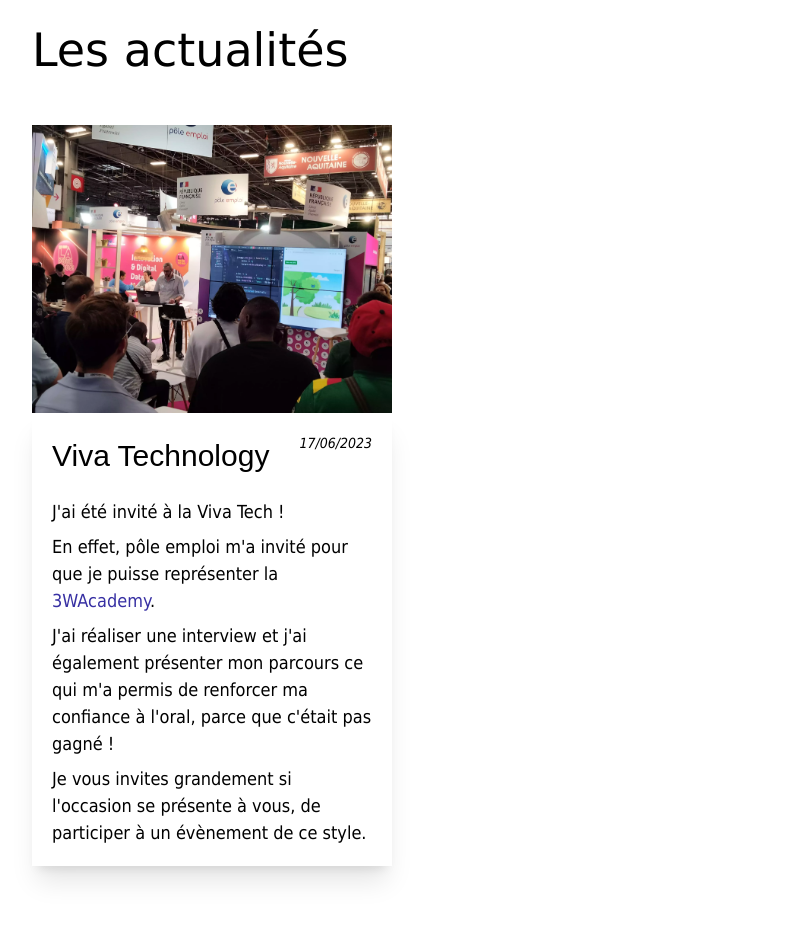
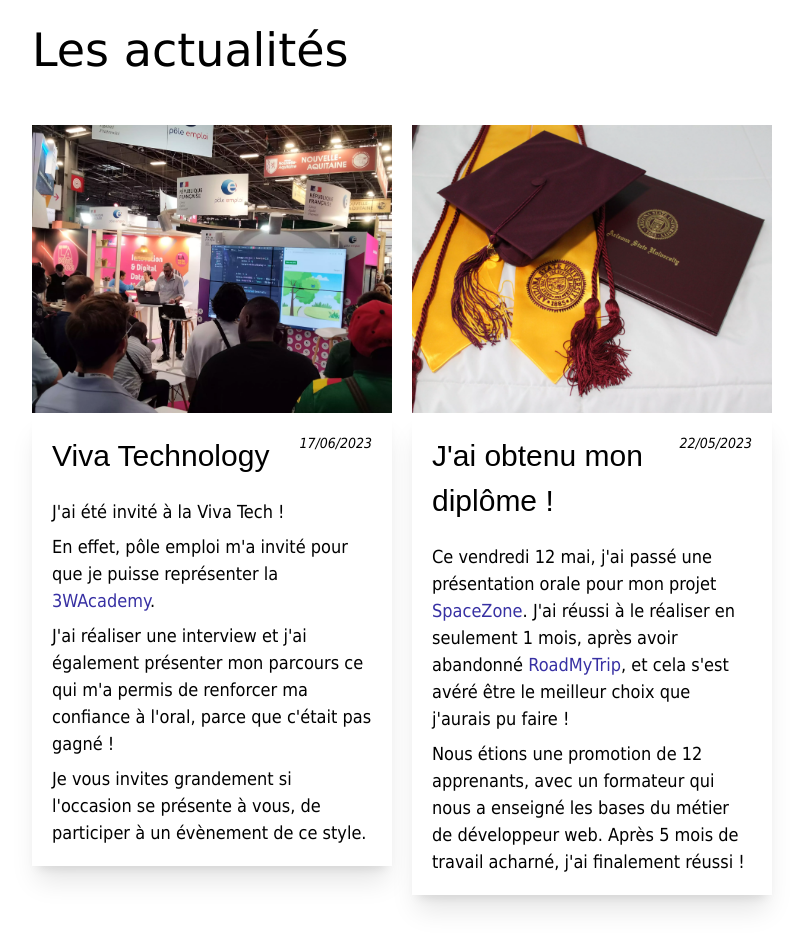
Before and after one commit to Azonesbz/vincentavez, a React (Vite) app in the folder client/: page / in a window 1280 px wide. Shown: the part 880-1829 px from the top of the page, without its empty margins (48-851 px from the left). Built offline with nearby package versions, Linux system fonts and the light colour scheme; a web font is replaced by a local one.

Commit message:
added diploma content to actuality component

```diff
--- a/client/src/components/actuality/cards.jsx
+++ b/client/src/components/actuality/cards.jsx
@@ -16,7 +16,7 @@ export default function Cards() {
                 <div className="embla" ref={vivaRef}>
                     <div className="embla__container">
                         <div className="embla__slide">
-                            <LazyLoad className="min-h-full" once>
+                            <LazyLoad className="min-h-full" once height={250}>
                                 <img
                                     className="min-h-full h-72 object-cover object-center"
                                     src="/viva2.webp"
@@ -25,7 +25,7 @@ export default function Cards() {
                             </LazyLoad>
                         </div>
                         <div className="embla__slide">
-                            <LazyLoad className="min-h-full" once>
+                            <LazyLoad className="min-h-full" once height={250}>
                                 <img
                                     className="min-h-full h-72 object-cover object-center"
                                     src="/viva1.webp"
@@ -51,6 +51,34 @@ export default function Cards() {
 
                 </div>
             </div>
+            <div className="mt-10 flex flex-col col-span-12 md:col-span-4">
+                <div className="embla" ref={vivaRef}>
+                    <div className="embla__container">
+                        <div className="embla__slide">
+                            <LazyLoad className="min-h-full" once height={250}>
+                                <img
+                                    className="min-h-full h-72 object-cover object-center"
+                                    src="/diplome.webp"
+                                    alt="product image"
+                                />
+                            </LazyLoad>
+                        </div>
+                    </div>
+                </div>
+
+                <div className="flex flex-col p-5 shadow-xl">
+
+                    <div className="flex justify-between items-start">
+                        <h2>J'ai obtenu mon diplôme !</h2>
+                        <i className="text-sm">22/05/2023</i>
+                    </div>
+                    <div className="flex flex-col space-y-2 mt-5">
+                        <p>Ce vendredi 12 mai, j'ai passé une présentation orale pour mon projet <a className="text-indigo-800" href="#spacezone">SpaceZone</a>. J'ai réussi à le réaliser en seulement 1 mois, après avoir abandonné <a className="text-indigo-800" href="#roadmytrip">RoadMyTrip</a>, et cela s'est avéré être le meilleur choix que j'aurais pu faire !</p>
+                        <p>Nous étions une promotion de 12 apprenants, avec un formateur qui nous a enseigné les bases du métier de développeur web. Après 5 mois de travail acharné, j'ai finalement réussi !</p>
+                    </div>
+
+                </div>
+            </div>
         </>
     )
 }
```
